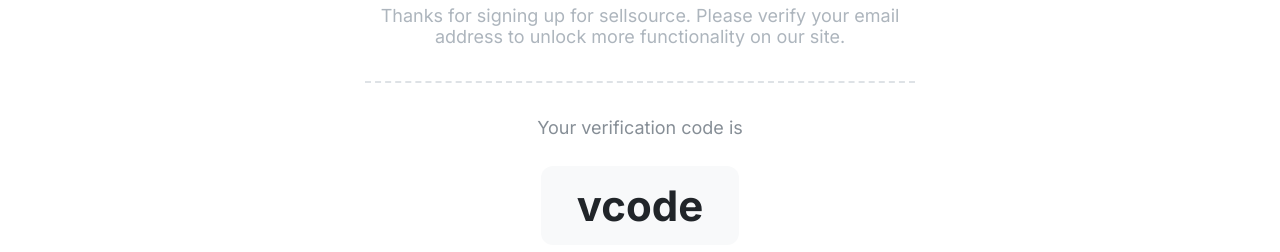
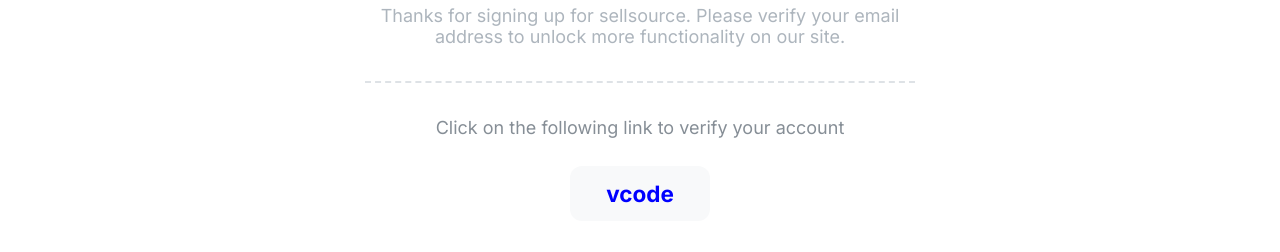
Before and after one commit to michael-sutu/sellsouce-backend, a website: page emails/verification.html in a window 1280 px wide. Shown: the part 109-361 px from the top of the page. Drawn offline with Linux system fonts and the light colour scheme.

Commit message:
Update verification.html

```diff
--- a/emails/verification.html
+++ b/emails/verification.html
@@ -265,7 +265,7 @@
               <table role="presentation" border="0" cellpadding="0" cellspacing="0" width="100%">
                 <tr>
                   <td class="logo" style="text-align: center;">
-                    <p class="second-title">Your verification code is</p>
+                    <p class="second-title">Click on the following link to verify your account</p>
                   </td>
                 </tr>
               </table>
@@ -278,7 +278,7 @@
                 <tr>
                   <td class="logo"
                     style="text-align: center; background-color:#f8f9fa; border-radius: 1.2rem; padding: 1.4rem 3.6rem; ">
-                    <p class="number">vcode</p>
+                    <a class="number" href="hreflink" style="color: blue; font-size: 2.25em;">vcode</a>
                   </td>
                 </tr>
               </table>
```
